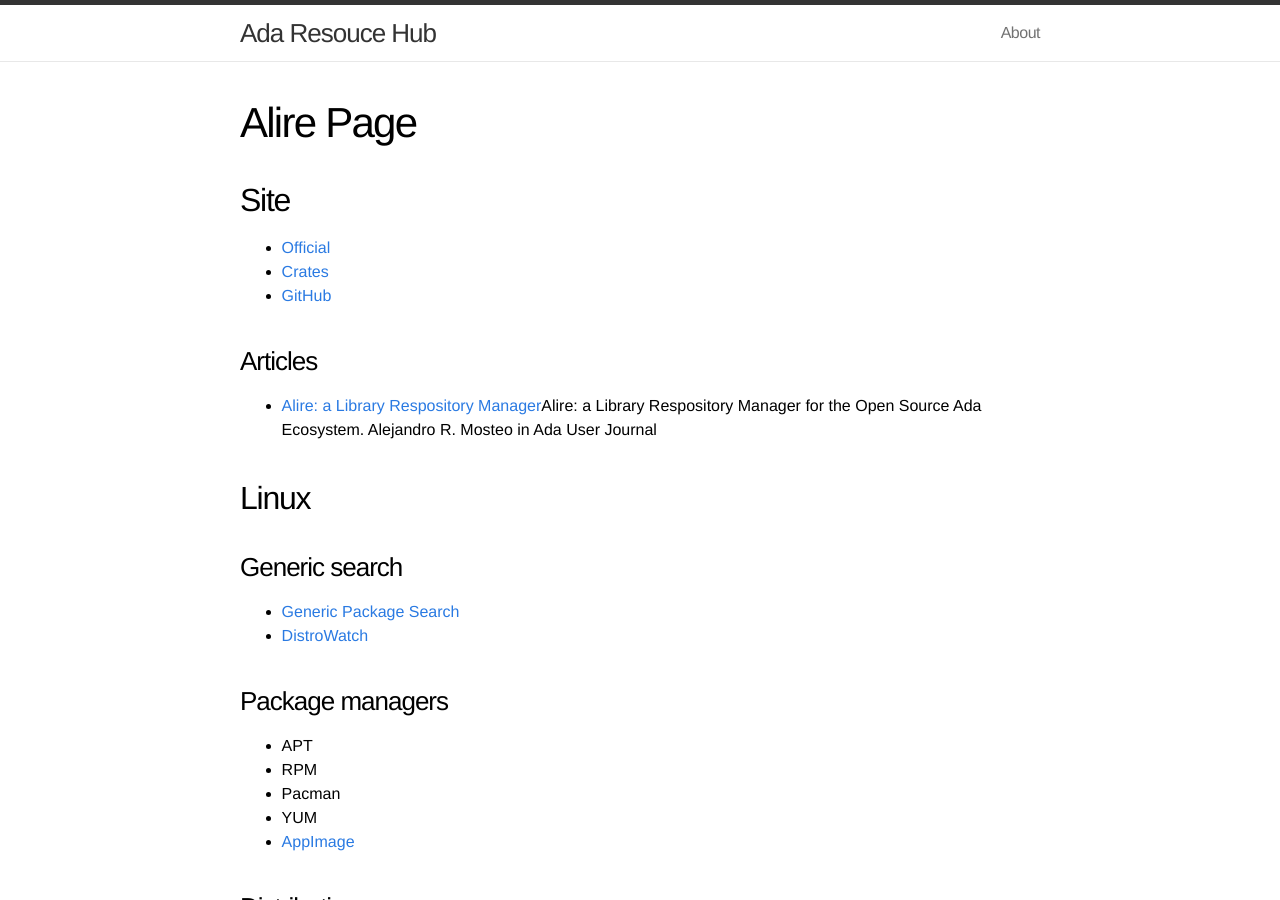
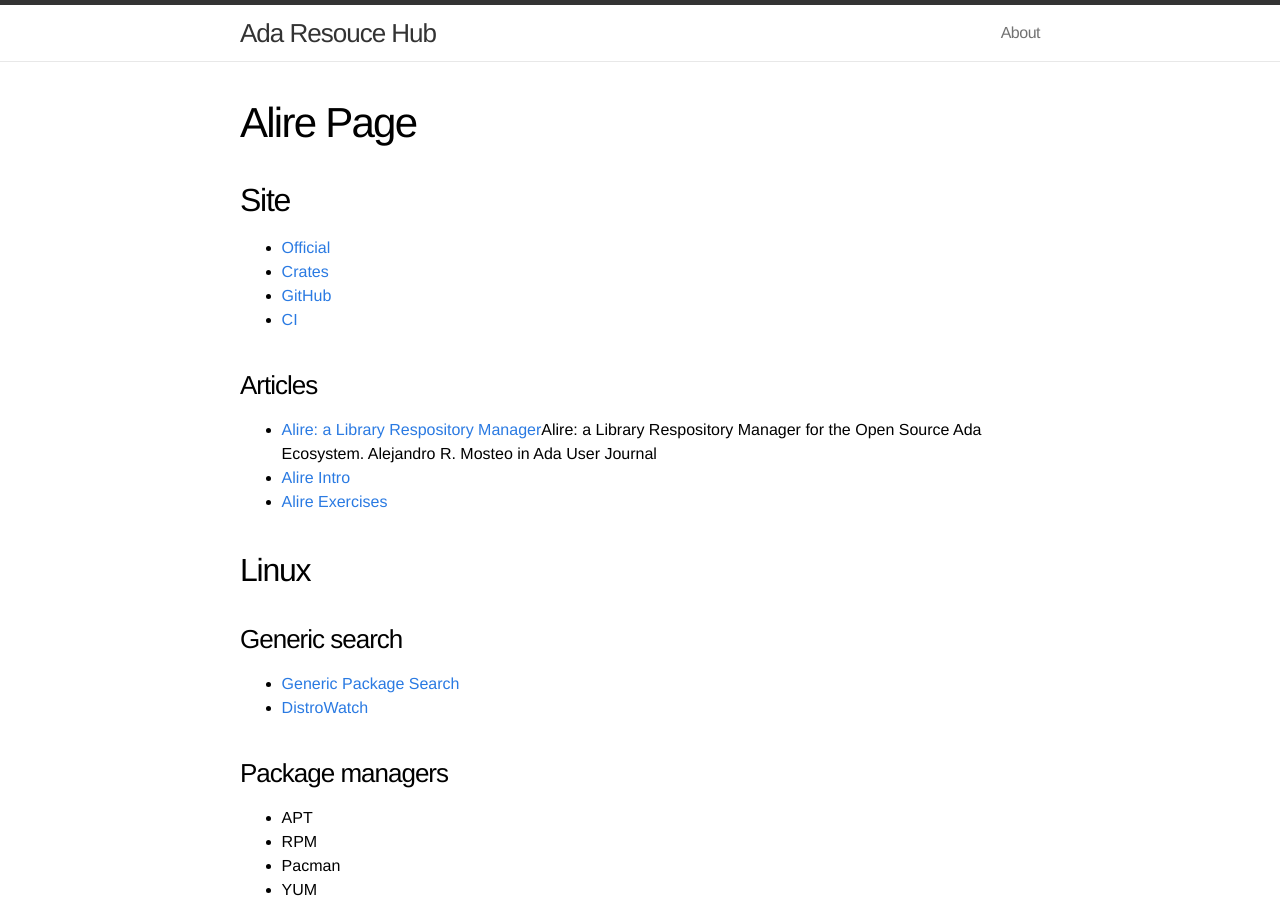
Before and after one commit to quornings/quornings.github.io, a Jekyll site: the page built from ada/alire.md, in a window 1280 px wide and 900 px high. Built offline with Jekyll 4.4.1, drawn with Linux system fonts in a browser that asks for light colours.

Commit message:
Alire: CI site, Slides for ARiC-2022

```diff
--- a/ada/alire.md
+++ b/ada/alire.md
@@ -5,14 +5,18 @@ title: Alire Page
 
 ## Site
 - [Official](https://alire.ada.dev)
-- [Crates](https://alire.ada.dev/crates.html)
+- [Crates](https://alire.ada.dev/crate)
 - [GitHub](https://github.com/alire-project)
+- [CI](https://alire-crates-ci.mosteo.com)
 
 ### Articles
 - [Alire: a Library Respository
   Manager](https://core.ac.uk/download/pdf/289998603.pdf)Alire: a
   Library Respository Manager for the Open Source Ada
   Ecosystem. Alejandro R. Mosteo in Ada User Journal
+- [Alire Intro](https://github.com/mosteo/2022-AEiC-alire-tutorial/blob/main/slides-alire-intro-aeic2022.pdf)
+- [Alire Exercises](https://github.com/mosteo/2022-AEiC-alire-tutorial/blob/main/alire-exercises.slides.pdf)
+
 
 ## Linux
 
```
